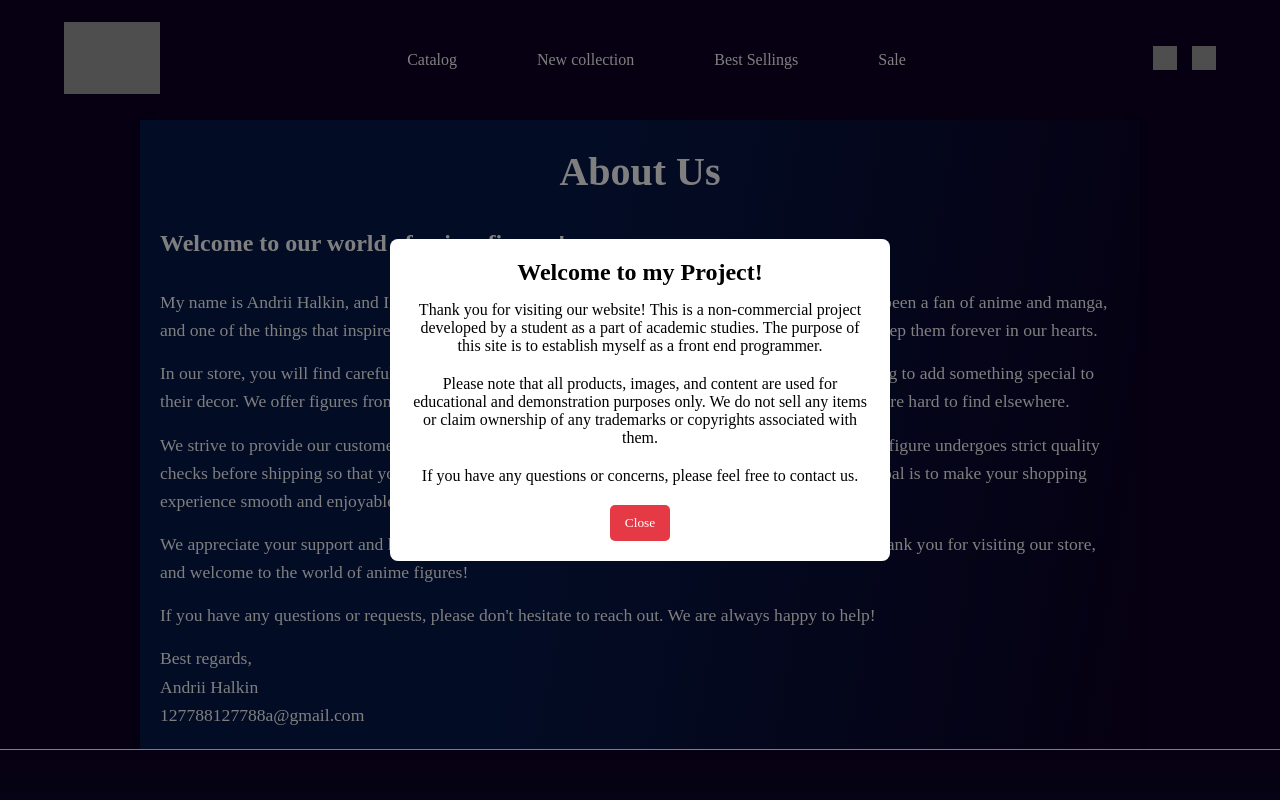
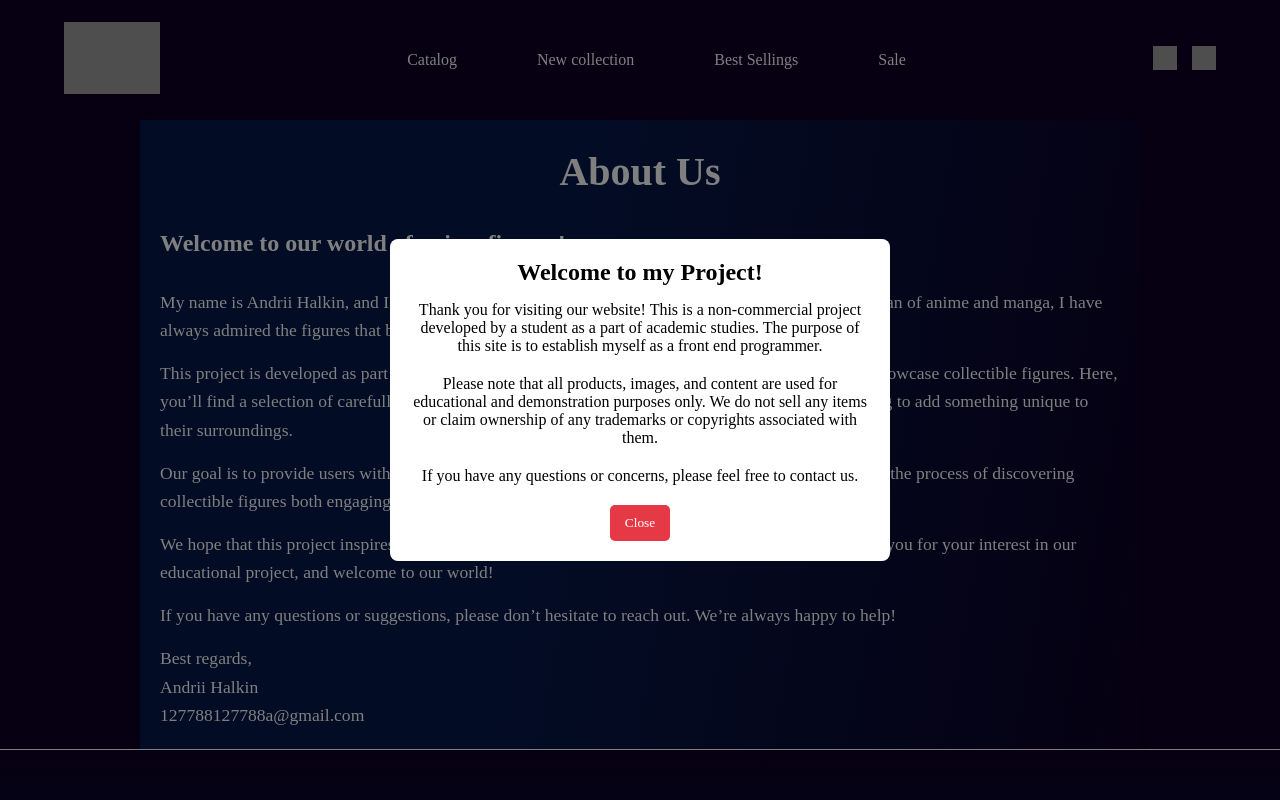
Before and after one commit to AndrewGalkin123/online-shop, a React (Create React App) app: page /aboutUs in a window 1280 px wide. Shown: the top 800 px of the page. Built offline with nearby package versions, Linux system fonts and the light colour scheme; grey boxes are pictures that could not be loaded; a web font is replaced by a local one.

Commit message:
some changes

```diff
--- a/src/components/HomePageComponents/Introduction/Introduction.module.css
+++ b/src/components/HomePageComponents/Introduction/Introduction.module.css
@@ -94,6 +94,7 @@
   }
   .product img {
     max-height: 340px;
+    max-width: 220px;
   }
 }
 
--- a/src/pages/AboutUs/AboutUsPage.jsx
+++ b/src/pages/AboutUs/AboutUsPage.jsx
@@ -6,34 +6,33 @@ const AboutUs = () => {
     <div className="about-us">
       <h1>About Us</h1>
       <h2>Welcome to our world of anime figures!</h2>
-      <br></br>
+      <br />
       <p>
-        My name is Andrii Halkin, and I created this project with great passion
-        and enthusiasm. I have always been a fan of anime and manga, and one of
-        the things that inspired me is the amazing figures that bring beloved
-        characters to life and keep them forever in our hearts.
+        My name is Andrii Halkin, and I created this project with a lot of
+        passion and curiosity. As a longtime fan of anime and manga, I have
+        always admired the figures that bring beloved characters to life and
+        capture their essence.
       </p>
       <p>
-        In our store, you will find carefully curated figures that are perfect
-        for collectors as well as those looking to add something special to
-        their decor. We offer figures from the most popular anime series and
-        movies, as well as rare items that are hard to find elsewhere.
+        This project is developed as part of a university course, with the aim
+        of creating a space to study and showcase collectible figures. Here,
+        you’ll find a selection of carefully chosen models that might interest
+        both collectors and anyone looking to add something unique to their
+        surroundings.
       </p>
       <p>
-        We strive to provide our customers not only with quality products but
-        also with excellent service. Each figure undergoes strict quality checks
-        before shipping so that you can be confident you will receive exactly
-        what you expected. Our goal is to make your shopping experience smooth
-        and enjoyable.
+        Our goal is to provide users with high-quality detailed information
+        about each figure. We want to make the process of discovering
+        collectible figures both engaging and informative.
       </p>
       <p>
-        We appreciate your support and hope you find something that inspires you
-        as much as it inspires us. Thank you for visiting our store, and welcome
-        to the world of anime figures!
+        We hope that this project inspires you and brings joy as you explore the
+        world of anime figures. Thank you for your interest in our educational
+        project, and welcome to our world!
       </p>
       <p>
-        If you have any questions or requests, please don't hesitate to reach
-        out. We are always happy to help!
+        If you have any questions or suggestions, please don’t hesitate to reach
+        out. We’re always happy to help!
       </p>
       <p>
         Best regards,
--- a/src/pages/ProductPage/ProductPage.module.css
+++ b/src/pages/ProductPage/ProductPage.module.css
@@ -173,10 +173,11 @@
   .imagesContainer {
     width: 100%;
     max-height: 60vh;
+    min-height: 540px;
     max-width: unset;
   }
   .mainImage {
-    max-height: 40vh;
+    min-height: 300px;
   }
   .productDetails {
     width: 100%;
```
